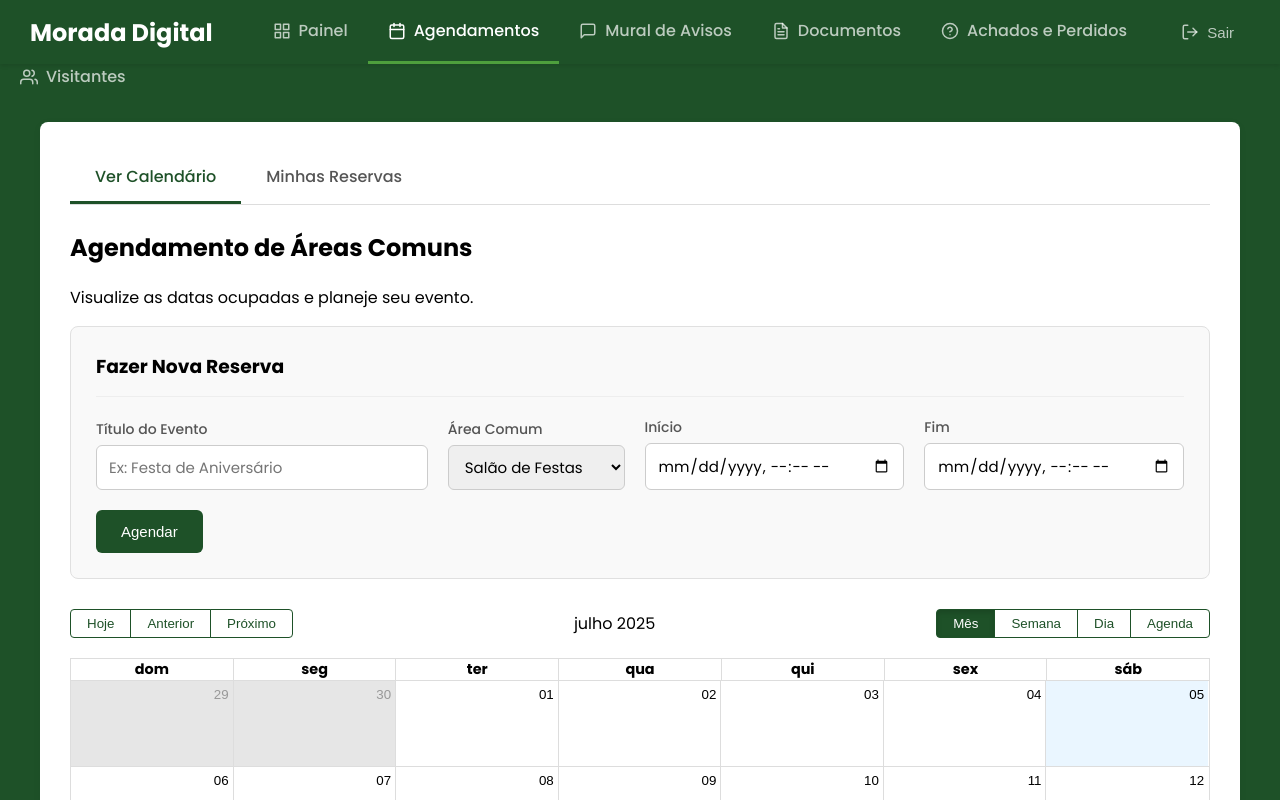
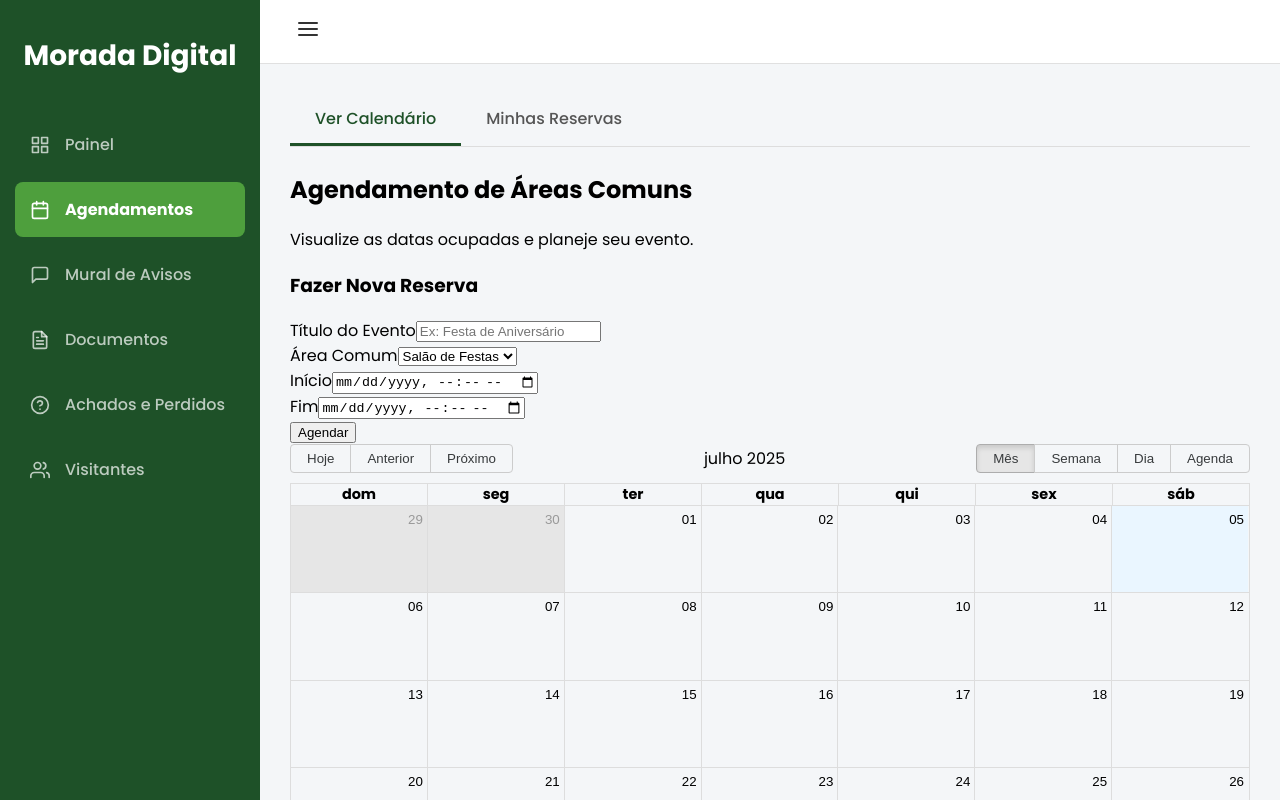
Before and after one commit to Sgnsilv/morada-digital-app, a React (Create React App) app: page /agendamentos/calendario in a window 1280 px wide. Shown: the top 800 px of the page. Built offline with nearby package versions, Linux system fonts and the light colour scheme; no server answers; the database is empty; sample sign-in values are in the browser's storage.

Commit message:
alteracao de layout

```diff
--- a/src/componentes/CalendarioPage.css
+++ b/src/componentes/CalendarioPage.css
@@ -1,158 +1,173 @@
-/* Estilos para o formulário de reserva */
-.booking-form {
+.visitantes-container h2 {
+  border-bottom: 2px solid var(--primary-green);
+  padding-bottom: 10px;
+  color: var(--text-color);
+}
+
+.visitantes-container p {
+  color: #555;
   margin-bottom: 30px;
-  padding: 25px;
-  background-color: #f9f9f9;
+}
+
+.visitante-form {
+  background: #fdfdfd;
   border: 1px solid #e0e0e0;
   border-radius: 8px;
+  padding: 25px;
+  margin-bottom: 40px;
 }
 
-.booking-form h3 {
+.visitante-form h3 {
   margin-top: 0;
-  margin-bottom: 20px;
-  border-bottom: 1px solid #eee;
-  padding-bottom: 15px;
+  display: flex;
+  align-items: center;
+  gap: 10px;
 }
 
-.form-row {
+.visitante-form .form-row {
   display: flex;
+  align-items: flex-end;
+  gap: 20px;
   flex-wrap: wrap;
-  gap: 20px; /* Espaço entre os itens */
-  align-items: flex-end; /* Alinha os itens na base */
 }
 
-.form-group {
-  display: flex;
-  flex-direction: column;
-  flex-grow: 1; /* Permite que os grupos cresçam */
+.visitante-form .form-group {
+  flex-grow: 1;
+  min-width: 200px;
 }
 
-.form-group label {
-  font-size: 14px;
+.visitante-form label {
+  display: block;
   font-weight: 500;
-  margin-bottom: 5px;
-  color: #555;
+  margin-bottom: 8px;
 }
 
-.form-group input,
-.form-group select {
-  padding: 10px 12px;
+.visitante-form input {
+  width: 100%;
+  padding: 10px;
   border: 1px solid #ccc;
   border-radius: 6px;
-  font-size: 15px;
-  font-family: 'Poppins', sans-serif;
+  font-size: 1rem;
+  box-sizing: border-box;
 }
 
-.form-row button {
+.visitante-form button {
   padding: 10px 25px;
-  height: 43px; /* Mesma altura dos inputs */
+  height: 42px;
   border: none;
   background-color: var(--primary-green);
   color: white;
-  font-size: 15px;
-  font-weight: 500;
   border-radius: 6px;
   cursor: pointer;
-  transition: background-color 0.3s ease;
+  transition: background-color 0.2s ease;
 }
 
-.form-row button:hover {
+.visitante-form button:hover {
   background-color: var(--light-green);
 }
 
-
-/* Customização do React Big Calendar */
-.rbc-toolbar {
-  margin-bottom: 20px !important;
+.visitante-form button:disabled {
+  background-color: #ccc;
+  cursor: not-allowed;
 }
 
-.rbc-toolbar .rbc-btn-group button {
-  background-color: white;
-  color: var(--primary-green);
-  border: 1px solid var(--primary-green);
-  transition: all 0.3s ease;
+.portaria-view,
+.morador-view {
+  margin-top: 30px;
 }
 
-.rbc-toolbar .rbc-btn-group button:hover,
-.rbc-toolbar .rbc-btn-group button.rbc-active {
-  background-color: var(--primary-green) !important;
-  color: white !important;
+.portaria-view h3,
+.morador-view h3 {
+  display: flex;
+  align-items: center;
+  gap: 10px;
+  color: var(--text-color);
+  font-size: 1.5em;
+  margin-bottom: 20px;
 }
 
-.rbc-event {
-  padding: 5px !important;
-  border-radius: 5px !important;
-}
-
-.rbc-today {
-  background-color: #eaf6ff !important;
-}
-
-
-/* Estilos do Modal (que já tínhamos) */
-.modal-backdrop {
-  position: fixed;
-  top: 0;
-  left: 0;
-  width: 100%;
-  height: 100%;
-  background-color: rgba(0, 0, 0, 0.5);
-  display: flex;
-  justify-content: center;
-  align-items: center;
-  z-index: 2000;
-}
-
-.modal-content {
+.visitante-list-container {
   background: white;
-  padding: 30px;
+  border: 1px solid #e9e9e9;
   border-radius: 8px;
-  box-shadow: 0 5px 15px rgba(0,0,0,0.3);
-  width: 90%;
-  max-width: 500px;
-}
-.modal-backdrop {
-  position: fixed;
-  top: 0;
-  left: 0;
-  width: 100%;
-  height: 100%;
-  background-color: rgba(0, 0, 0, 0.5);
-  display: flex;
-  justify-content: center;
-  align-items: center;
-  z-index: 2000;
-}
-
-.modal-content {
-  background: white;
-  padding: 30px;
-  border-radius: 8px;
-  box-shadow: 0 5px 15px rgba(0,0,0,0.3);
-  width: 90%;
-  max-width: 500px;
-}
-
-.modal-content h3 {
-  margin-top: 0;
-}
-
-.modal-content .close-button {
-  background-color: #ccc;
-  border: none;
   padding: 10px 20px;
-  border-radius: 5px;
-  cursor: pointer;
   margin-top: 20px;
 }
 
-.modal-content .cancel-button {
-  background-color: #e74c3c; /* Vermelho */
+.visitante-list {
+  list-style-type: none;
+  padding: 0;
+  margin: 0;
+}
+
+.visitante-list li {
+  padding: 15px 5px;
+  border-bottom: 1px solid #f0f0f0;
+  display: flex;
+  align-items: center;
+  gap: 10px;
+  flex-wrap: wrap;
+}
+
+.visitante-list li:last-child {
+  border-bottom: none;
+}
+
+.visitante-nome {
+  font-weight: 700;
+  color: var(--text-color);
+  font-size: 1.1em;
+}
+
+.visitante-info {
+  color: #555;
+  white-space: nowrap;
+}
+
+.visitante-status {
+  margin-left: auto;
+  padding: 4px 10px;
+  border-radius: 12px;
+  font-size: 0.8em;
+  font-weight: 700;
   color: white;
+  text-transform: capitalize;
+}
+
+.status-aguardando {
+  background-color: #f39c12; /* Laranja */
+}
+.status-chegou {
+  background-color: var(--light-green);
+}
+.status-saiu {
+  background-color: #777;
+}
+
+.portaria-actions {
+  display: flex;
+  gap: 10px;
+  margin-left: auto;
+}
+
+.portaria-actions button {
+  padding: 5px 10px;
+  font-size: 0.9em;
+  cursor: pointer;
+  border-radius: 5px;
+  border: 1px solid #ccc;
+  background-color: #f0f0f0;
+  display: flex;
+  align-items: center;
+  gap: 5px;
+}
+
+.delete-visita-btn {
+  margin-left: auto;
+  background: transparent;
   border: none;
-  padding: 10px 20px;
-  border-radius: 5px;
+  color: #e74c3c;
+  font-size: 1.2em;
   cursor: pointer;
-  margin-top: 20px;
-  margin-right: 10px;
+  padding: 5px;
 }
--- a/src/componentes/CalendarioPage.js
+++ b/src/componentes/CalendarioPage.js
@@ -8,14 +8,18 @@ import {
   collection,
   addDoc,
   getDocs,
+  query,
+  where,
+  Timestamp,
+  orderBy,
   doc,
   deleteDoc,
-  query,
-  where,
 } from "firebase/firestore";
 import { db, auth } from "../firebaseConfig";
 import "./CalendarioPage.css";
 
+// --- CONFIGURAÇÕES ESTÁVEIS DO CALENDÁRIO ---
+// Definidas fora do componente para não serem recriadas a cada renderização.
 moment.locale("pt-br");
 const localizer = momentLocalizer(moment);
 
@@ -32,42 +36,21 @@ const calendarMessages = {
   event: "Evento",
 };
 
-const calendarStyleGetter = (event) => {
-  // Define uma cor padrão
-  let backgroundColor = "var(--primary-green)";
-
-  // Verifica qual é a área comum do evento e muda a cor
-  switch (event.resource) {
-    case "Churrasqueira":
-      backgroundColor = "var(--light-green)"; // Nosso verde claro
-      break;
-    case "Quadra":
-      backgroundColor = "#3498db"; // Um tom de azul para a quadra
-      break;
-    case "Salão de Festas":
-      backgroundColor = "var(--primary-green)"; // Nosso verde escuro
-      break;
-    default:
-      backgroundColor = "#777"; // Uma cor cinza para qualquer outra área
-  }
-
-  // Cria o objeto de estilo com a cor que definimos
-  const style = {
-    backgroundColor: backgroundColor,
+const calendarStyleGetter = (event) => ({
+  style: {
+    backgroundColor:
+      event.resource === "Churrasqueira"
+        ? "var(--light-green)"
+        : "var(--primary-green)",
     borderRadius: "5px",
     color: "white",
     border: "0px",
     display: "block",
-  };
+  },
+});
 
-  return {
-    style: style,
-  };
-};
-
-const calendarStyle = {
-  height: 500,
-};
+const calendarStyle = { height: 500 };
+const calendarWrapperStyle = { height: "65vh" };
 // ---------------------------------------------
 
 function CalendarioPage({ user }) {
@@ -79,7 +62,6 @@ function CalendarioPage({ user }) {
   const [showModal, setShowModal] = useState(false);
   const [selectedEvent, setSelectedEvent] = useState(null);
 
-  // Usamos useCallback para "memorizar" a função e evitar que ela seja recriada.
   const buscarAgendamentos = useCallback(async () => {
     const agendamentosSnapshot = await getDocs(collection(db, "agendamentos"));
     const listaDeEventos = agendamentosSnapshot.docs.map((d) => ({
@@ -99,53 +81,48 @@ function CalendarioPage({ user }) {
 
   const handleCriarAgendamento = async (e) => {
     e.preventDefault();
-
     if (!titulo || !dataInicio || !dataFim) {
       alert("Por favor, preencha todos os campos.");
       return;
     }
-
     const novaDataInicio = new Date(dataInicio);
     const novaDataFim = new Date(dataFim);
+
+    if (isNaN(novaDataInicio.getTime()) || isNaN(novaDataFim.getTime())) {
+      alert(
+        "Formato de data inválido. Por favor, verifique as datas e horários inseridos."
+      );
+      return;
+    }
 
     if (novaDataFim <= novaDataInicio) {
       alert("A data final deve ser posterior à data de início.");
       return;
     }
-
     try {
-      // --- INÍCIO DA LÓGICA DE VERIFICAÇÃO ---
       const agendamentosRef = collection(db, "agendamentos");
-
-      // Consulta 1: Verifica se há eventos que começam DURANTE o novo evento
       const q1 = query(
         agendamentosRef,
         where("areaComum", "==", areaComum),
         where("start", ">=", novaDataInicio),
         where("start", "<", novaDataFim)
       );
-
-      // Consulta 2: Verifica se há eventos que terminam DURANTE o novo evento
       const q2 = query(
         agendamentosRef,
         where("areaComum", "==", areaComum),
         where("end", ">", novaDataInicio),
         where("end", "<=", novaDataFim)
       );
-
-      // Consulta 3: Verifica se há eventos que ENGLOBAM o novo evento
       const q3 = query(
         agendamentosRef,
         where("areaComum", "==", areaComum),
         where("start", "<=", novaDataInicio),
         where("end", ">=", novaDataFim)
       );
-
       const querySnapshot1 = await getDocs(q1);
       const querySnapshot2 = await getDocs(q2);
       const querySnapshot3 = await getDocs(q3);
 
-      // Se qualquer uma das consultas retornar algum documento, significa que há um conflito.
       if (
         !querySnapshot1.empty ||
         !querySnapshot2.empty ||
@@ -154,11 +131,9 @@ function CalendarioPage({ user }) {
         alert(
           "Erro: Este horário e área já estão reservados. Por favor, escolha outro horário."
         );
-        return; // Para a execução da função aqui
+        return;
       }
-      // --- FIM DA LÓGICA DE VERIFICAÇÃO ---
 
-      // Se não houver conflitos, prosseguimos para criar o novo evento
       const novoEvento = {
         title: titulo,
         start: novaDataInicio,
@@ -167,7 +142,6 @@ function CalendarioPage({ user }) {
         userId: auth.currentUser.uid,
         userName: user.profile?.nome || user.email,
       };
-
       await addDoc(collection(db, "agendamentos"), novoEvento);
       alert("Agendamento criado com sucesso!");
       setTitulo("");
@@ -176,11 +150,12 @@ function CalendarioPage({ user }) {
       buscarAgendamentos();
     } catch (error) {
       console.error("Erro ao criar agendamento:", error);
-      alert("Ocorreu um erro ao criar o agendamento.");
+      alert(
+        "Ocorreu um erro ao criar o agendamento. Se o problema persistir, verifique o console (F12) por erros de 'índice' e siga o link para criá-lo no Firebase."
+      );
     }
   };
 
-  // Memorizando as funções que são passadas como props para o Calendário e Modal
   const handleSelectEvent = useCallback((event) => {
     setSelectedEvent(event);
     setShowModal(true);
@@ -204,8 +179,7 @@ function CalendarioPage({ user }) {
   );
 
   return (
-    <div>
-      {/* Esta funcionalidade de agendamento está alinhada com os objetivos do projeto. */}
+    <div className="page-content-card">
       <h2>Agendamento de Áreas Comuns</h2>
       <p>Visualize as datas ocupadas e planeje seu evento.</p>
 
@@ -220,6 +194,7 @@ function CalendarioPage({ user }) {
               placeholder="Ex: Festa de Aniversário"
               value={titulo}
               onChange={(e) => setTitulo(e.target.value)}
+              required
             />
           </div>
           <div className="form-group">
@@ -241,6 +216,7 @@ function CalendarioPage({ user }) {
               type="datetime-local"
               value={dataInicio}
               onChange={(e) => setDataInicio(e.target.value)}
+              required
             />
           </div>
           <div className="form-group">
@@ -250,13 +226,14 @@ function CalendarioPage({ user }) {
               type="datetime-local"
               value={dataFim}
               onChange={(e) => setDataFim(e.target.value)}
+              required
             />
           </div>
           <button type="submit">Agendar</button>
         </div>
       </form>
 
-      <div style={{ height: "65vh" }}>
+      <div style={calendarWrapperStyle}>
         <Calendar
           localizer={localizer}
           events={eventos}
--- a/src/componentes/MainLayout.css
+++ b/src/componentes/MainLayout.css
@@ -1,42 +1,49 @@
 .main-layout {
   display: flex;
-  flex-direction: column;
   min-height: 100vh;
-  background-color: var(--page-background);
 }
 
-.main-header {
+/* --- Barra Lateral (Sidebar) --- */
+.sidebar {
+  width: 260px;
   background-color: var(--primary-green);
   color: white;
-  padding: 0 30px;
   display: flex;
-  align-items: center;
-  height: 64px;
-  box-shadow: 0 2px 4px rgba(0, 0, 0, 0.1);
-  z-index: 1000;
+  flex-direction: column;
+  padding: 15px;
+  box-sizing: border-box;
+  transition: width 0.3s ease; /* Animação para encolher/expandir */
 }
 
-.main-header .logo {
-  font-size: 24px;
+.sidebar .logo {
+  font-size: 28px;
   font-weight: 700;
-  margin-right: 40px;
+  text-align: center;
+  padding: 20px 0;
+  margin-bottom: 20px;
+  white-space: nowrap; /* Impede que o texto quebre a linha */
+  overflow: hidden; /* Esconde o texto que vazar */
 }
 
 .main-nav {
   display: flex;
-  height: 100%;
+  flex-direction: column;
+  gap: 10px;
+  flex-grow: 1;
 }
 
 .nav-link {
   display: flex;
   align-items: center;
-  padding: 0 20px;
+  padding: 15px;
   color: rgba(255, 255, 255, 0.7);
   text-decoration: none;
   font-size: 16px;
   font-weight: 500;
-  border-bottom: 3px solid transparent;
+  border-radius: 8px;
   transition: all 0.3s ease;
+  white-space: nowrap;
+  overflow: hidden;
 }
 
 .nav-link:hover {
@@ -45,43 +52,93 @@
 }
 
 .nav-link.active {
+  background-color: var(--light-green);
   color: white;
-  border-bottom-color: var(--light-green);
+  font-weight: 700;
 }
 
 .nav-icon {
-  margin-right: 8px;
-  font-size: 18px;
+  margin-right: 15px;
+  font-size: 20px;
+  min-width: 20px; /* Garante que o ícone não seja espremido */
 }
 
-.main-header .logout-button {
-  margin-left: auto;
-  background-color: transparent;
-  color: rgba(255, 255, 255, 0.7);
+.sidebar .logout-button {
+  background-color: rgba(255, 255, 255, 0.1);
+  color: white;
   border: none;
-  padding: 8px 16px;
-  border-radius: 6px;
+  width: 100%;
+  padding: 15px;
+  border-radius: 8px;
   cursor: pointer;
-  font-size: 15px;
+  font-size: 16px;
   font-weight: 500;
   display: flex;
   align-items: center;
-  transition: background-color 0.3s, color 0.3s;
+  justify-content: center;
+  transition: background-color 0.3s ease;
+  white-space: nowrap;
+  overflow: hidden;
 }
 
-.main-header .logout-button:hover {
-  background-color: rgba(255, 255, 255, 0.1);
-  color: white;
+.sidebar .logout-button:hover {
+  background-color: rgba(255, 255, 255, 0.2);
+}
+
+/* --- Estilos para quando o menu estiver fechado --- */
+.main-layout.sidebar-closed .sidebar {
+  width: 80px; /* Largura do menu fechado */
+  padding: 15px 10px;
+}
+
+.main-layout.sidebar-closed .sidebar .logo {
+  font-size: 20px;
+}
+
+/* Esconde o texto dos links, deixando só o ícone */
+.main-layout.sidebar-closed .sidebar .nav-link span,
+.main-layout.sidebar-closed .sidebar .logout-button span {
+  display: none;
+}
+
+.main-layout.sidebar-closed .sidebar .nav-link,
+.main-layout.sidebar-closed .sidebar .logout-button {
+  justify-content: center;
+}
+
+.main-layout.sidebar-closed .sidebar .nav-icon {
+  margin-right: 0;
+}
+
+/* --- Área de Conteúdo (Direita) --- */
+.content-wrapper {
+  flex-grow: 1;
+  display: flex;
+  flex-direction: column;
+  background-color: var(--page-background); /* Fundo cinza claro */
+}
+
+.top-bar {
+  height: 64px;
+  background-color: white;
+  border-bottom: 1px solid #e0e0e0;
+  padding: 0 30px;
+  display: flex;
+  align-items: center;
+  box-sizing: border-box;
+}
+
+.sidebar-toggle {
+  background: transparent;
+  border: none;
+  cursor: pointer;
+  font-size: 24px;
+  color: var(--text-color);
+  margin-right: 20px;
 }
 
 .main-content {
   flex-grow: 1;
-  width: 100%;
-  max-width: 1200px;
-  margin: 30px auto;
   padding: 30px;
-  background-color: white;
-  border-radius: 8px;
-  box-shadow: 0 2px 8px rgba(0, 0, 0, 0.05);
-  box-sizing: border-box;
+  overflow-y: auto;
 }
--- a/src/componentes/MainLayout.js
+++ b/src/componentes/MainLayout.js
@@ -1,20 +1,21 @@
-import React from "react";
+import React, { useState } from "react";
 import { NavLink, Outlet, useNavigate } from "react-router-dom";
 import { signOut } from "firebase/auth";
 import { auth } from "../firebaseConfig";
 import "./MainLayout.css";
-// Adicionamos o novo ícone aqui
 import {
   FiGrid,
   FiCalendar,
   FiMessageSquare,
   FiFileText,
   FiHelpCircle,
+  FiUsers,
   FiLogOut,
-  FiUsers,
+  FiMenu,
 } from "react-icons/fi";
 
 function MainLayout() {
+  const [isSidebarOpen, setSidebarOpen] = useState(true);
   const navigate = useNavigate();
 
   const handleLogout = async () => {
@@ -26,44 +27,68 @@ function MainLayout() {
     }
   };
 
+  const toggleSidebar = () => {
+    setSidebarOpen(!isSidebarOpen);
+  };
+
   return (
-    <div className="main-layout">
-      <header className="main-header">
-        <div className="logo">Morada Digital</div>
+    <div className={`main-layout ${!isSidebarOpen ? "sidebar-closed" : ""}`}>
+      <aside className="sidebar">
+        <div className="logo">{isSidebarOpen ? "Morada Digital" : "MD"}</div>
         <nav className="main-nav">
-          <NavLink to="/dashboard" className="nav-link">
+          <NavLink to="/dashboard" className="nav-link" title="Painel">
             <FiGrid className="nav-icon" />
             <span>Painel</span>
           </NavLink>
-          <NavLink to="/agendamentos" className="nav-link">
+          <NavLink to="/agendamentos" className="nav-link" title="Agendamentos">
             <FiCalendar className="nav-icon" />
             <span>Agendamentos</span>
           </NavLink>
-          <NavLink to="/mural-de-avisos" className="nav-link">
+          <NavLink
+            to="/mural-de-avisos"
+            className="nav-link"
+            title="Mural de Avisos"
+          >
             <FiMessageSquare className="nav-icon" />
             <span>Mural de Avisos</span>
           </NavLink>
-          <NavLink to="/documentos" className="nav-link">
+          <NavLink to="/documentos" className="nav-link" title="Documentos">
             <FiFileText className="nav-icon" />
             <span>Documentos</span>
           </NavLink>
-          <NavLink to="/achados-e-perdidos" className="nav-link">
+          <NavLink
+            to="/achados-e-perdidos"
+            className="nav-link"
+            title="Achados e Perdidos"
+          >
             <FiHelpCircle className="nav-icon" />
             <span>Achados e Perdidos</span>
           </NavLink>
+          <NavLink to="/visitantes" className="nav-link" title="Visitantes">
+            <FiUsers className="nav-icon" />
+            <span>Visitantes</span>
+          </NavLink>
         </nav>
-        <button className="logout-button" onClick={handleLogout}>
+        <button className="logout-button" onClick={handleLogout} title="Sair">
           <FiLogOut className="nav-icon" />
           <span>Sair</span>
         </button>
-      </header>
-      <NavLink to="/visitantes" className="nav-link">
-        <FiUsers className="nav-icon" />
-        <span>Visitantes</span>
-      </NavLink>
-      <main className="main-content">
-        <Outlet />
-      </main>
+      </aside>
+
+      <div className="content-wrapper">
+        <header className="top-bar">
+          <button
+            onClick={toggleSidebar}
+            className="sidebar-toggle"
+            title="Alternar menu"
+          >
+            <FiMenu />
+          </button>
+        </header>
+        <main className="main-content">
+          <Outlet />
+        </main>
+      </div>
     </div>
   );
 }
--- a/src/index.css
+++ b/src/index.css
@@ -1,19 +1,19 @@
-@import url('https://fonts.googleapis.com/css2?family=Poppins:wght@400;500;700&display=swap');
+@import url("https://fonts.googleapis.com/css2?family=Poppins:wght@400;500;700&display=swap");
 
 :root {
-  --primary-green: #1E5128;
-  --light-green: #4E9F3D;
-  --card-background: #FFFFFF;
+  --primary-green: #1e5128;
+  --light-green: #4e9f3d;
+  --card-background: #ffffff;
   --text-color: #333333;
-  --placeholder-color: #A9A9A9;
+  --placeholder-color: #a9a9a9;
+  --page-background: #f4f6f8; /* Cinza bem claro */
 }
 
 body {
   margin: 0;
-  font-family: 'Poppins', -apple-system, BlinkMacSystemFont, 'Segoe UI', 'Roboto', 'Oxygen',
-    'Ubuntu', 'Cantarell', 'Fira Sans', 'Droid Sans', 'Helvetica Neue',
-    sans-serif;
+  font-family: "Poppins", sans-serif;
+  /* A CORREÇÃO ESTÁ AQUI: O FUNDO GERAL DO SITE DEVE SER O CINZA CLARO */
+  background-color: var(--page-background);
   -webkit-font-smoothing: antialiased;
   -moz-osx-font-smoothing: grayscale;
-  background-color: var(--primary-green);
 }
```
Also changed, not shown: src/componentes/DashboardPage.js (+15 -13 lines).
